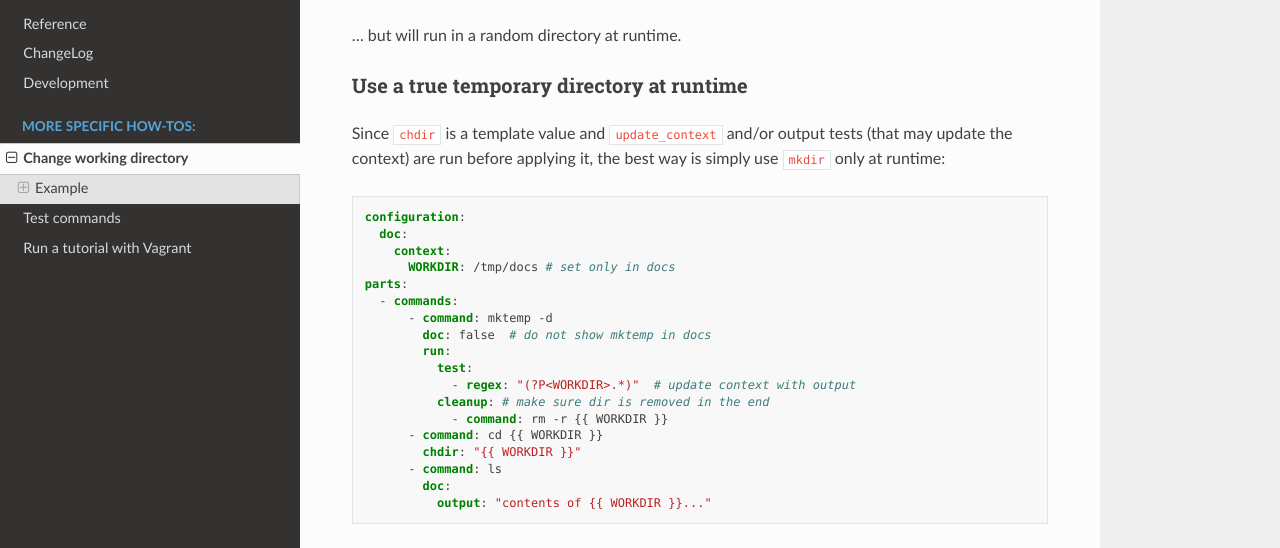
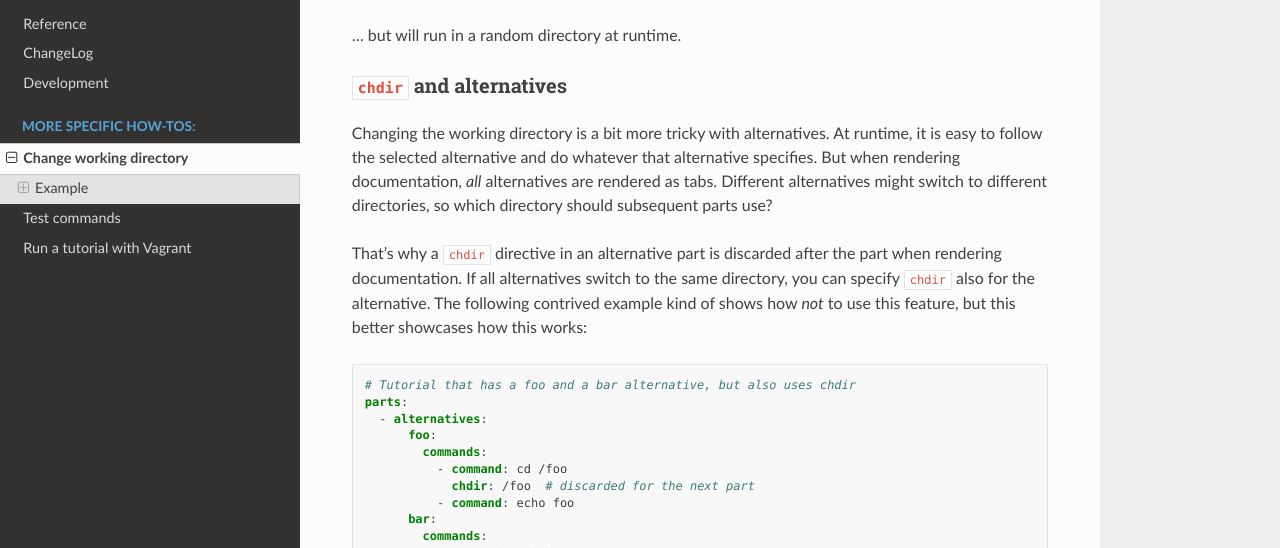
Before and after one commit to mathiasertl/structured-tutorials, a Sphinx documentation site: the page built from docs/howto/chdir.rst, in a window 1280 px wide and 1400 px high, scrolled down 1190 px. Shown: the part 188-736 px from the top of the window. Built offline with Sphinx 7.4.7 and the Read the Docs theme 3.1.0, drawn with Linux system fonts in a browser that asks for light colours; some of the changed text lies outside the part shown; grey boxes are pictures that could not be loaded.

Commit message:
allow chdir to be False to switch back to the original working directory

```diff
--- a/docs/howto/chdir.rst
+++ b/docs/howto/chdir.rst
@@ -32,6 +32,47 @@
 
 ... but will run in a random directory at runtime.
 
+``chdir`` and alternatives
+==========================
+
+Changing the working directory is a bit more tricky with alternatives. At runtime, it is easy to follow the
+selected alternative and do whatever that alternative specifies. But when rendering documentation, *all*
+alternatives are rendered as tabs. Different alternatives might switch to different directories, so which
+directory should subsequent parts use?
+
+That's why a ``chdir`` directive in an alternative part is discarded after the part when rendering
+documentation. If all alternatives switch to the same directory, you can specify ``chdir`` also for the
+alternative. The following contrived example kind of shows how *not* to use this feature, but this better
+showcases how this works:
+
+.. literalinclude:: /tutorials/alternatives-chdir-at-top-level/tutorial.yaml
+    :language: yaml
+
+.. structured-tutorial:: alternatives-chdir-at-top-level/tutorial.yaml
+
+The first part renders two alternatives, in this case they even switch to different directories:
+
+.. structured-tutorial-part::
+
+But since the alternative specifies ``chdir: /alt``, the next part will use that as working directory:
+
+.. structured-tutorial-part::
+
+
+Switch back to the original working directory
+=============================================
+
+You can also switch back to the original working directory that you started from by setting ``chdir: false``:
+
+.. literalinclude:: /tutorials/chdir-false/tutorial.yaml
+    :language: yaml
+
+.. structured-tutorial:: chdir-false/tutorial.yaml
+
+As you can see, the third command is back in the home directory:
+
+.. structured-tutorial-part::
+
 Use a true temporary directory at runtime
 =========================================
 
--- /dev/null
+++ b/docs/tutorials/alternatives-chdir-at-top-level/tutorial.yaml
@@ -0,0 +1,18 @@
+# Tutorial that has a foo and a bar alternative, but also uses chdir
+parts:
+  - alternatives:
+      foo:
+        commands:
+          - command: cd /foo
+            chdir: /foo  # discarded for the next part
+          - command: echo foo
+      bar:
+        commands:
+          - command: cd /bar
+            chdir: /bar  # discarded for the next part
+          - command: echo bar
+    # Sets working directory for next part, regardless
+    # of mode or selected alternative
+    chdir: /alt
+  - commands:
+      - command: ls
--- /dev/null
+++ b/docs/tutorials/chdir-false/tutorial.yaml
@@ -0,0 +1,7 @@
+parts:
+  - commands:
+      - command: cd /tmp
+        chdir: /tmp
+      - command: cd
+        chdir: false
+      - command: echo back home
```
Also changed, not shown: 6 other files.
